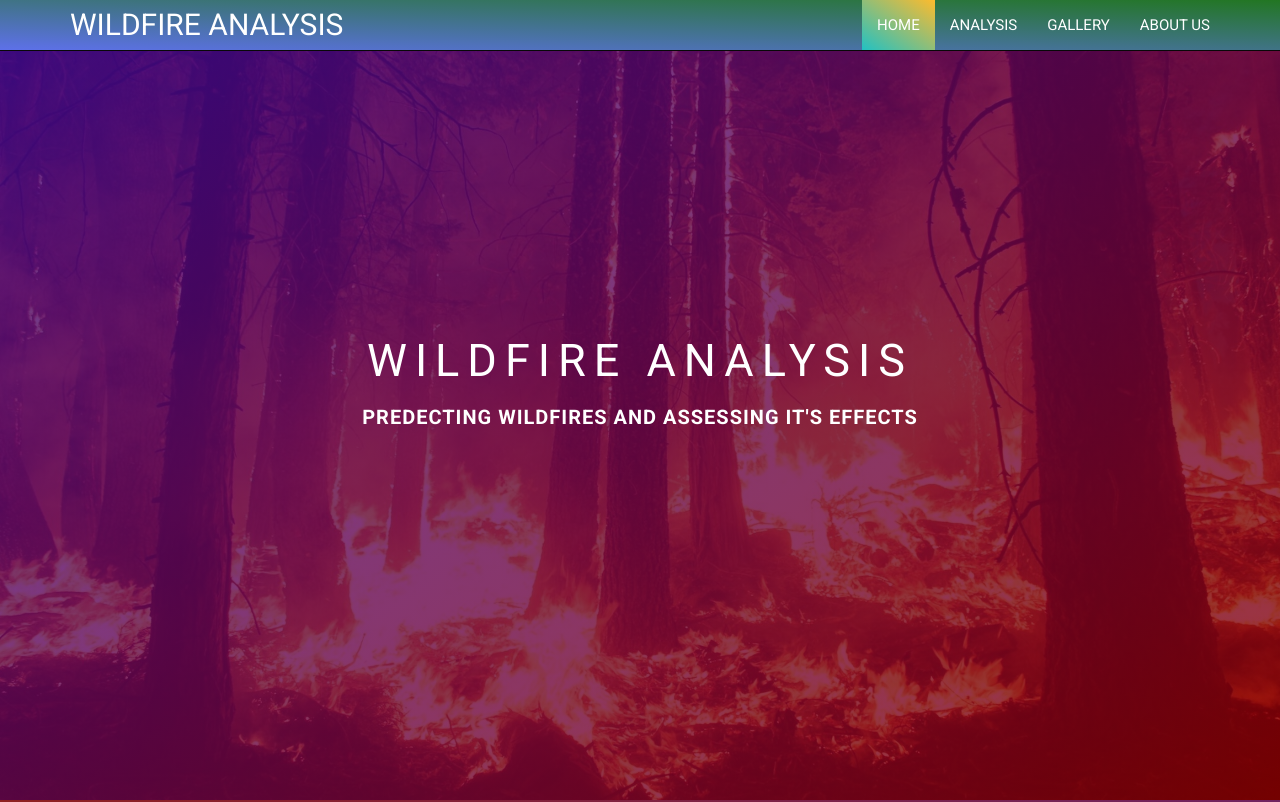
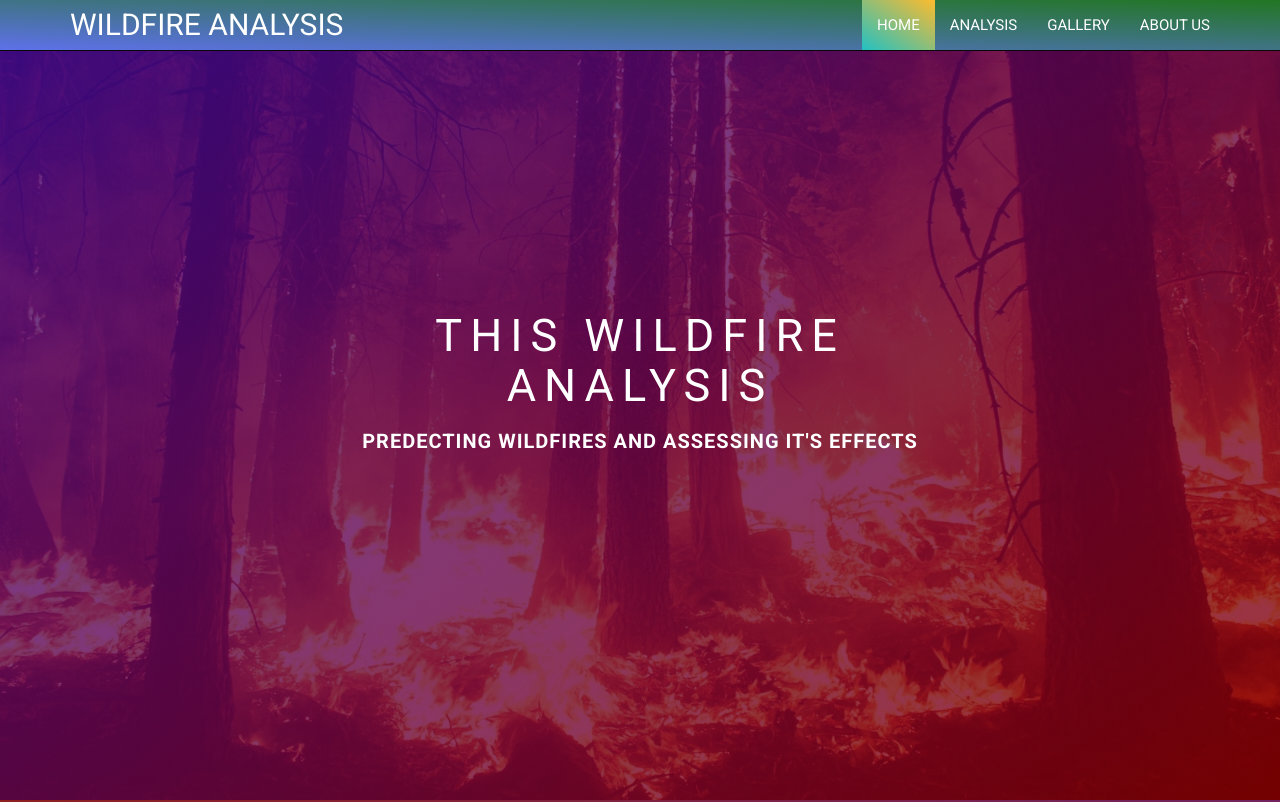
Before and after one commit to kushalsamota/Wildlife, a plain HTML site: page index.html in a window 1280 px wide. Shown: the top 802 px of the page. Drawn offline with nearby package versions, Linux system fonts and the light colour scheme; grey boxes are pictures that could not be loaded.

Commit message:
changed index.html

```diff
--- a/index.html
+++ b/index.html
@@ -316,7 +316,7 @@
 		<header class="header">
 			<div class="text-box">
 				<h1 class="heading-primary">
-					<span class="heading-primary-main">WILDFIRE ANALYSIS</span>
+					<span class="heading-primary-main">THIS WILDFIRE ANALYSIS</span>
 					<span class="heading-primary-sub">PREDECTING WILDFIRES AND ASSESSING IT'S EFFECTS </span>
 				</h1>
 			</div>
```
